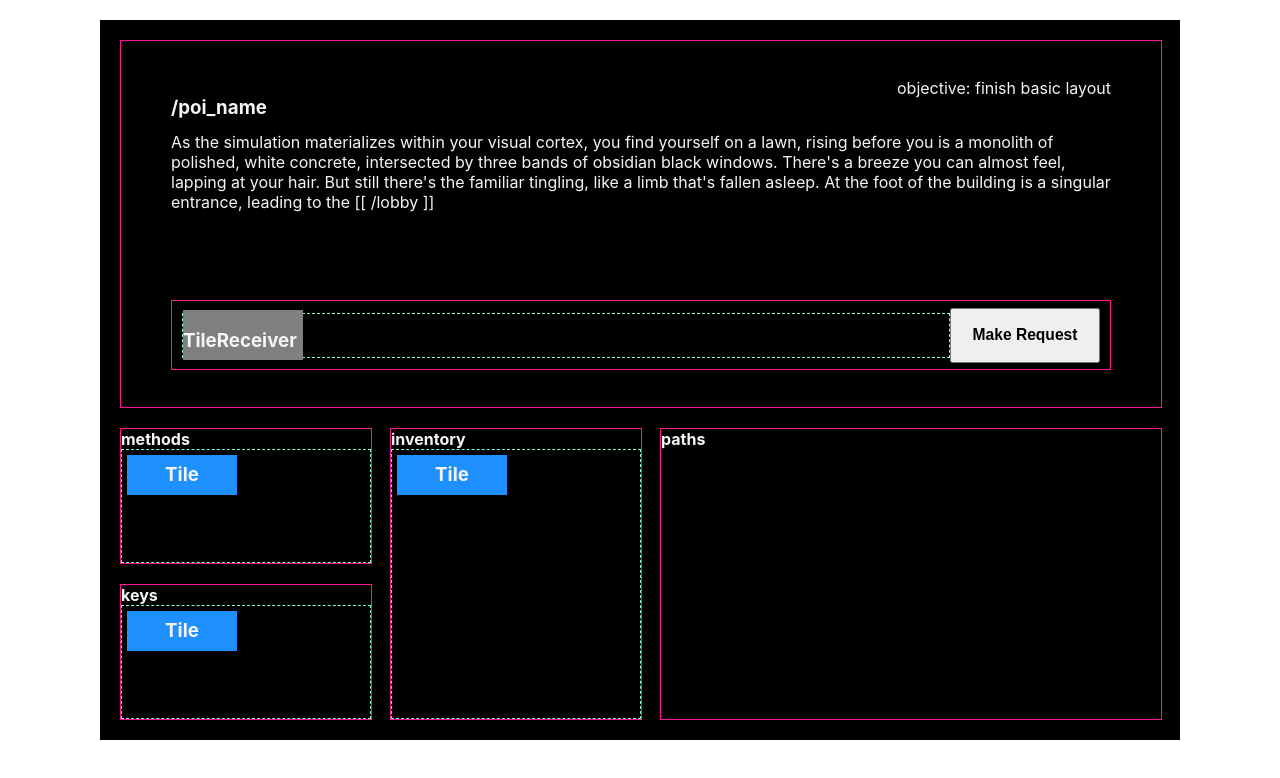
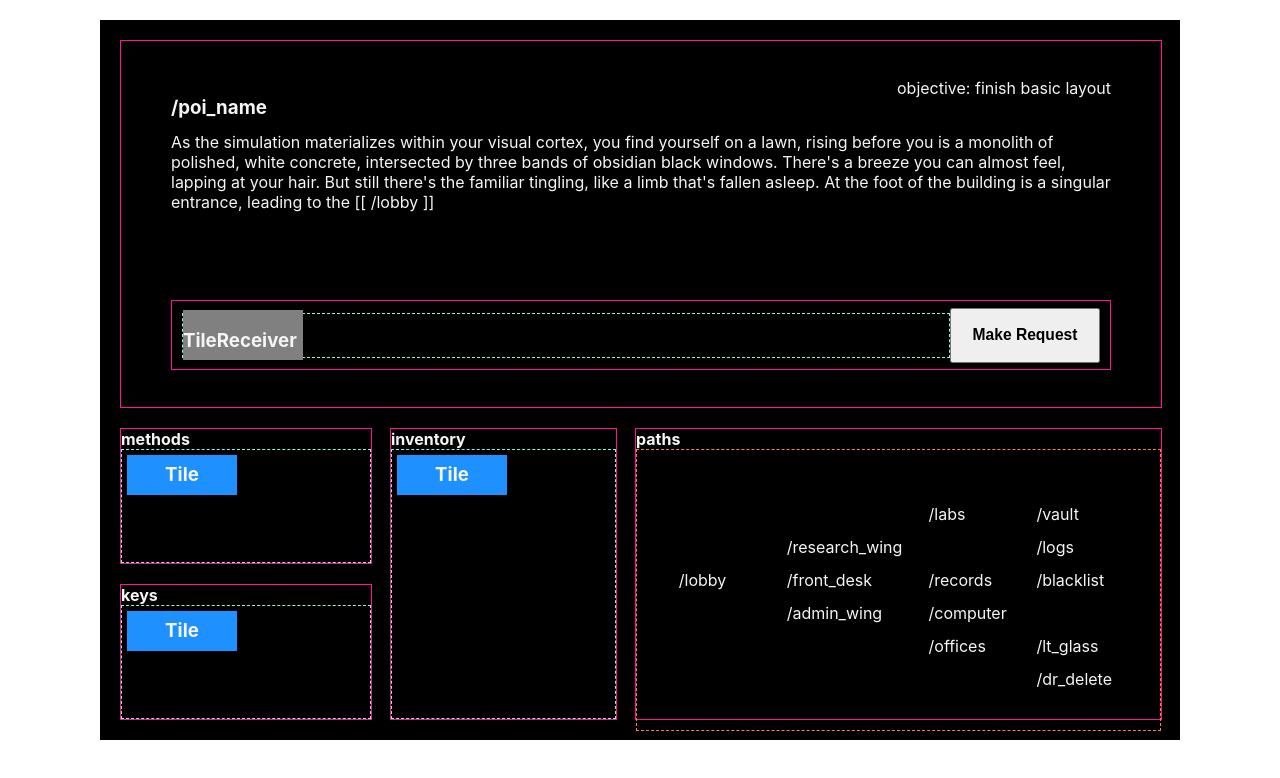
Before and after one commit to justinmajetich/rest-for-the-wicked, a React (Create React App) app in the folder rest-for-the-wicked-app/: page / in a window 1280 px wide. Shown: the top 778 px of the page. Built offline with nearby package versions, Linux system fonts and the light colour scheme.

Commit message:
Layout path map grid and nodes

```diff
--- a/rest-for-the-wicked-app/src/App.css
+++ b/rest-for-the-wicked-app/src/App.css
@@ -1,8 +1,8 @@
 .App {
   display: grid;
   grid-template-columns: 20px [left-mod-start] 1fr [left-mod-end] 20px
-                         [mid-mod-start] 1fr [mid-mod-end] 20px
-                         [right-mod-start] 2fr [right-mod-end] 20px;
+                         [mid-mod-start] .9fr [mid-mod-end] 20px
+                         [right-mod-start] 2.1fr [right-mod-end] 20px;
 
   grid-template-rows: 20px [upper-mod-start] 5fr [upper-mod-end] 20px
                       [center-mod-start] 1.85fr [center-mod-end] 20px
--- a/rest-for-the-wicked-app/src/map-module/PathModule.jsx
+++ b/rest-for-the-wicked-app/src/map-module/PathModule.jsx
@@ -8,7 +8,30 @@ export class PathModule extends React.Component {
                 <div className="title-bar">
                     <h4>paths</h4>
                 </div>
+                <PathMap/>
             </section>
         );
     }
 }
+
+class PathMap extends React.Component {
+    render() {
+        return (
+            <div className={"path-map"}>
+                <p id={"lobby-map-node"}>/lobby</p>
+                <p id={"research-wing-map-node"}>/research_wing</p>
+                <p id={"labs-map-node"}>/labs</p>
+                <p id={"vault-map-node"}>/vault</p>
+                <p id={"logs-map-node"}>/logs</p>
+                <p id={"front-desk-map-node"}>/front_desk</p>
+                <p id={"admin-wing-map-node"}>/admin_wing</p>
+                <p id={"records-map-node"}>/records</p>
+                <p id={"computer-map-node"}>/computer</p>
+                <p id={"offices-map-node"}>/offices</p>
+                <p id={"blacklist-map-node"}>/blacklist</p>
+                <p id={"dr-delete-map-node"}>/dr_delete</p>
+                <p id={"lt-glass-map-node"}>/lt_glass</p>
+            </div>
+        );
+    }
+}
--- a/rest-for-the-wicked-app/src/map-module/path-mod.css
+++ b/rest-for-the-wicked-app/src/map-module/path-mod.css
@@ -1,5 +1,6 @@
 .path-container {
-    display: block;
+    display: flex;
+    flex-direction: column;
 
     grid-column-start: right-mod-start;
     grid-column-end: right-mod-end;
@@ -8,7 +9,95 @@
 
     width: 100%;
 
-    border-style: solid;
-    border-width: 1px;
-    border-color: deeppink;
+    border: deeppink solid 1px;
 }
+
+.path-map {
+    flex-grow: 1;
+    display: grid;
+
+    grid-template-columns: 8% [tier-0-start] 1fr [tier-0-end] 5%
+                           [tier-1-start] 1fr [tier-1-end] 5%
+                           [tier-2-start] 1fr [tier-2-end] 5%
+                           [tier-3-start] 1fr [tier-3-end] 8%;
+    grid-template-rows: 10% [center6] 1fr [center5] 1fr [center4] 1fr [center3] 1fr
+                        [center2] 1fr [center1] 1fr [center] 1fr [center-1] 1fr
+                        [center-2] 1fr [center-3] 1fr [center-4] 1fr [center-5] 1fr
+                        [center-6] 1fr [center-7] 1fr [center-8] 10%;
+
+    border: coral dashed 1px;
+}
+
+.path-map p {
+    margin: 0px;
+}
+
+/* Map Nodes */
+/* Tier 0 */
+#lobby-map-node {
+    grid-column-start: tier-0-start;
+    grid-row-start: center;
+}
+
+/* Tier 1 */
+#research-wing-map-node {
+    grid-column-start: tier-1-start;
+    grid-row-start: center2;
+}
+
+#front-desk-map-node {
+    grid-column-start: tier-1-start;
+    grid-row-start: center;
+}
+
+#admin-wing-map-node {
+    grid-column-start: tier-1-start;
+    grid-row-start: center-2;
+}
+
+/* Tier 2 */
+#labs-map-node {
+    grid-column-start: tier-2-start;
+    grid-row-start: center4;
+}
+
+#records-map-node {
+    grid-column-start: tier-2-start;
+    grid-row-start: center;
+}
+
+#computer-map-node {
+    grid-column-start: tier-2-start;
+    grid-row-start: center-2;
+}
+
+#offices-map-node {
+    grid-column-start: tier-2-start;
+    grid-row-start: center-4;
+}
+
+/* Tier 3 */
+#vault-map-node {
+    grid-column-start: tier-3-start;
+    grid-row-start: center4;
+}
+
+#logs-map-node {
+    grid-column-start: tier-3-start;
+    grid-row-start: center2;
+}
+
+#blacklist-map-node {
+    grid-column-start: tier-3-start;
+    grid-row-start: center;
+}
+
+#lt-glass-map-node {
+    grid-column-start: tier-3-start;
+    grid-row-start: center-4;
+}
+
+#dr-delete-map-node {
+    grid-column-start: tier-3-start;
+    grid-row-start: center-6;
+}
```
